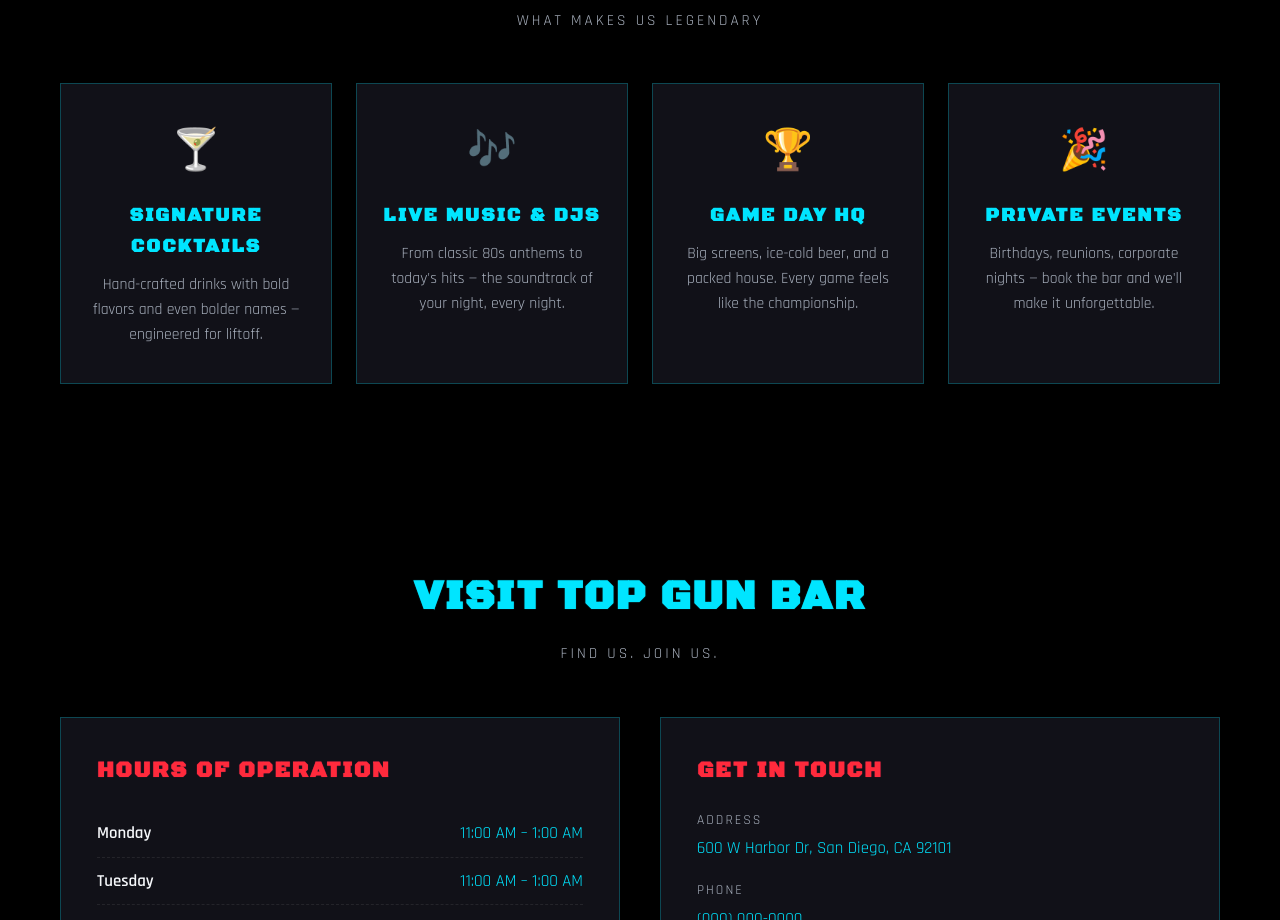
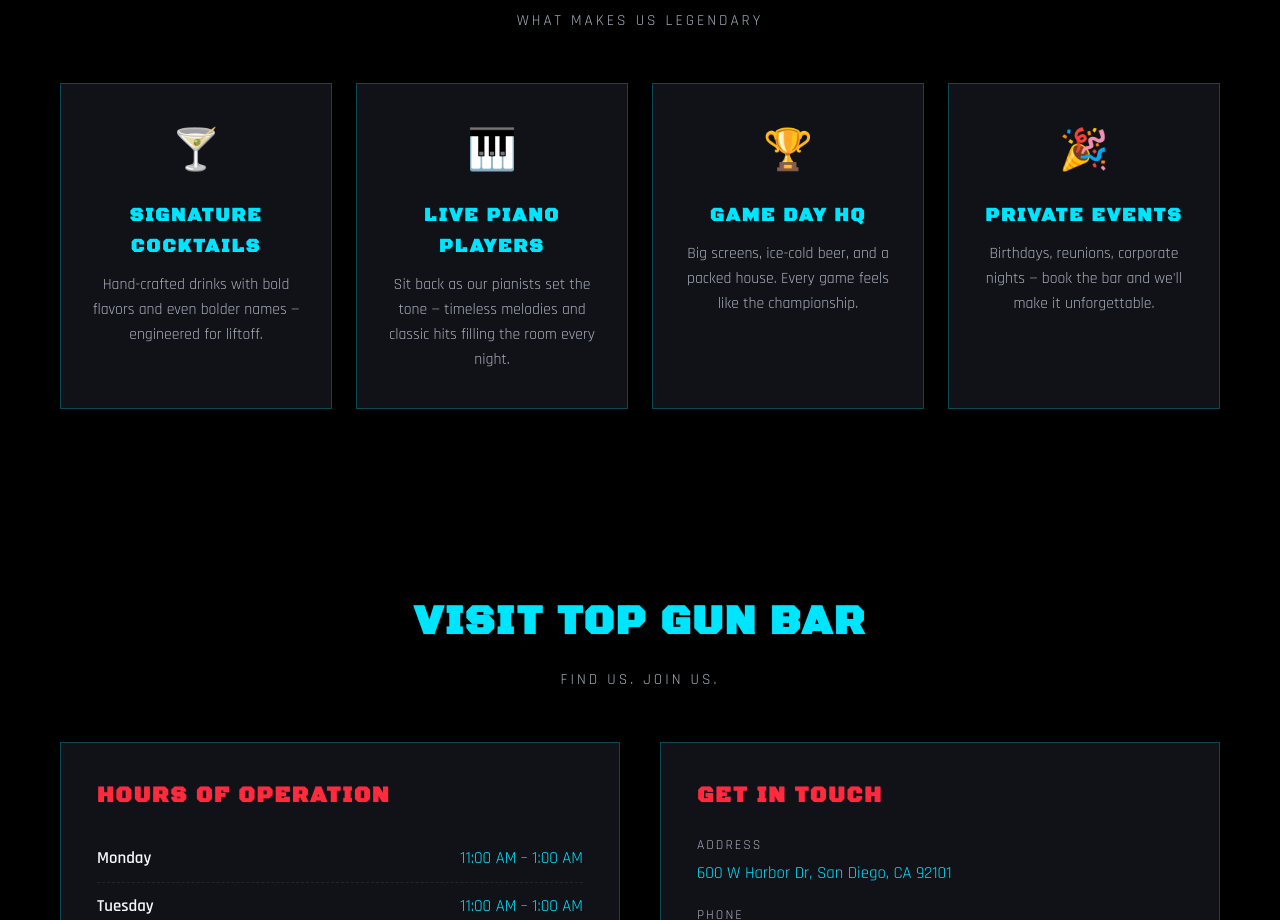
Before and after one commit to Cyphoon111/topgunbar-website, a plain HTML site: page index.html in a window 1280 px wide. Shown: the part 1427-2347 px from the top of the page. Drawn offline with Linux system fonts and the light colour scheme.

Commit message:
Replace 'Live Music & DJs' with 'Live Piano Players'

```diff
--- a/index.html
+++ b/index.html
@@ -71,9 +71,9 @@
         <p>Hand-crafted drinks with bold flavors and even bolder names — engineered for liftoff.</p>
       </div>
       <div class="feature-card">
-        <span class="feature-icon">🎶</span>
-        <h3>Live Music & DJs</h3>
-        <p>From classic 80s anthems to today's hits — the soundtrack of your night, every night.</p>
+        <span class="feature-icon">🎹</span>
+        <h3>Live Piano Players</h3>
+        <p>Sit back as our pianists set the tone — timeless melodies and classic hits filling the room every night.</p>
       </div>
       <div class="feature-card">
         <span class="feature-icon">🏆</span>
```
